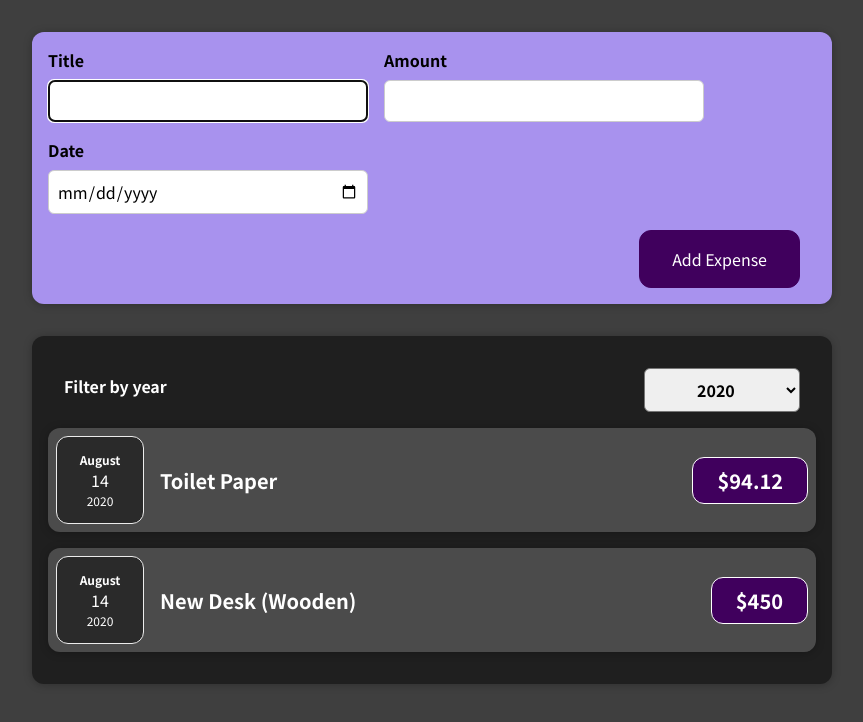
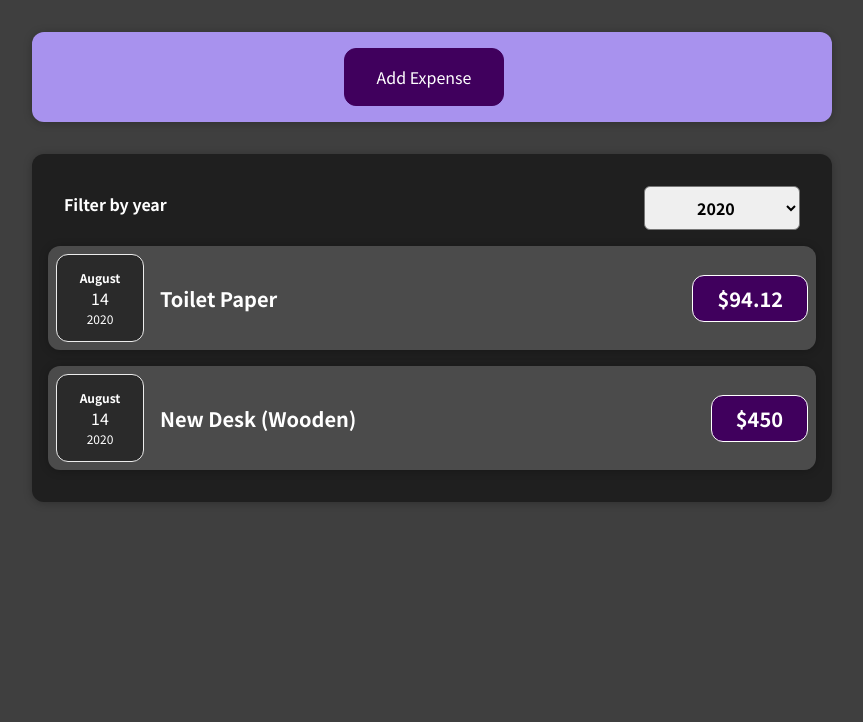
Before and after one commit to rhenaldoaryap/learn-react, a React (Create React App) app: page / in a window 1280 px wide. Shown: the top 722 px of the page, without its empty margins (208-1071 px from the left). Built offline with nearby package versions, Linux system fonts and the light colour scheme.

Commit message:
outputting conditional return statements

```diff
--- a/src/components/Expenses/ExpenseItem.js
+++ b/src/components/Expenses/ExpenseItem.js
@@ -5,6 +5,7 @@ import "./ExpenseItem.css";
 
 const ExpenseItem = (props) => {
   return (
+    <li>
       <Card className="expense-item">
         <ExpenseDate date={props.date} />
         <div className="expense-item__description">
@@ -12,6 +13,7 @@ const ExpenseItem = (props) => {
           <div className="expense-item__price">${props.amount}</div>
         </div>
       </Card>
+    </li>
   );
 };
 
--- a/src/components/Expenses/Expenses.js
+++ b/src/components/Expenses/Expenses.js
@@ -1,6 +1,6 @@
 import React, { useState } from "react";
-import ExpenseItem from "./ExpenseItem";
 import ExpensesFilter from "./ExpensesFilter";
+import ExpensesList from "./ExpensesList";
 import Card from "../UI/Card";
 import "./Expenses.css";
 
@@ -15,19 +15,6 @@ const Expenses = (props) => {
     return expense.date.getFullYear().toString() === filteredYear;
   });
 
-  let expenseContent = <p>No expenses found.</p>;
-
-  if (filteredExpenses.length > 0) {
-    expenseContent = filteredExpenses.map((expense) => (
-      <ExpenseItem
-        key={expense.id}
-        title={expense.title}
-        amount={expense.amount}
-        date={expense.date}
-      />
-    ));
-  }
-
   return (
     <div>
       <Card className="expenses">
@@ -35,7 +22,7 @@ const Expenses = (props) => {
           selected={filteredYear}
           onChangeFilter={filterChangeHandler}
         />
-        {expenseContent}
+        <ExpensesList items={filteredExpenses} />
       </Card>
     </div>
   );
--- /dev/null
+++ b/src/components/Expenses/ExpensesList.css
@@ -0,0 +1,9 @@
+.expenses-list {
+  list-style: none;
+  padding: 0;
+}
+
+.expenses-list__fallback {
+  color: white;
+  text-align: center;
+}
--- /dev/null
+++ b/src/components/Expenses/ExpensesList.js
@@ -0,0 +1,24 @@
+import React from "react";
+import ExpenseItem from "./ExpenseItem";
+import "./ExpensesList.css";
+
+const ExpensesList = (props) => {
+  if (props.items.length === 0) {
+    return <h2 className="expenses-list__fallback">No expenses found</h2>;
+  }
+
+  return (
+    <ul className="expenses-list">
+      {props.items.map((expense) => (
+        <ExpenseItem
+          key={expense.id}
+          title={expense.title}
+          amount={expense.amount}
+          date={expense.date}
+        />
+      ))}
+    </ul>
+  );
+};
+
+export default ExpensesList;
--- a/src/components/NewExpense/ExpenseForm.js
+++ b/src/components/NewExpense/ExpenseForm.js
@@ -103,6 +103,9 @@ const ExpenseForm = (props) => {
         </div>
       </div>
       <div className="new-expense__actions">
+        <button type="button" onClick={props.onCancel}>
+          Cancel
+        </button>
         <button>Add Expense</button>
       </div>
     </form>
--- a/src/components/NewExpense/NewExpense.js
+++ b/src/components/NewExpense/NewExpense.js
@@ -1,12 +1,18 @@
-import React from "react";
+import React, { useState } from "react";
 import ExpenseForm from "./ExpenseForm";
 import "./NewExpense.css";
 
 const NewExpense = (props) => {
+  const [isEditing, setIsEditing] = useState(false);
+
   /*
   Child-to-Parent Component Communication (Bottom-up)
   we execute saveExpenseDataHandler at our custom component, ExpenseForm at the submitHandler
   */
+
+  const startEditingHandler = () => {
+    setIsEditing(true);
+  };
 
   const saveExpenseDataHandler = (enteredExpenseData) => {
     const expenseData = {
@@ -14,11 +20,22 @@ const NewExpense = (props) => {
       id: Math.random().toString(),
     };
     props.onAddExpense(expenseData);
+    setIsEditing(false);
+  };
+
+  const stopEditingHandler = () => {
+    setIsEditing(false);
   };
 
   return (
     <div className="new-expense">
-      <ExpenseForm onSaveExpenseData={saveExpenseDataHandler} />
+      {!isEditing && <button onClick={startEditingHandler}>Add Expense</button>}
+      {isEditing && (
+        <ExpenseForm
+          onSaveExpenseData={saveExpenseDataHandler}
+          onCancel={stopEditingHandler}
+        />
+      )}
     </div>
   );
 };
```
Lines whose indentation alone changed are shown as unchanged.
